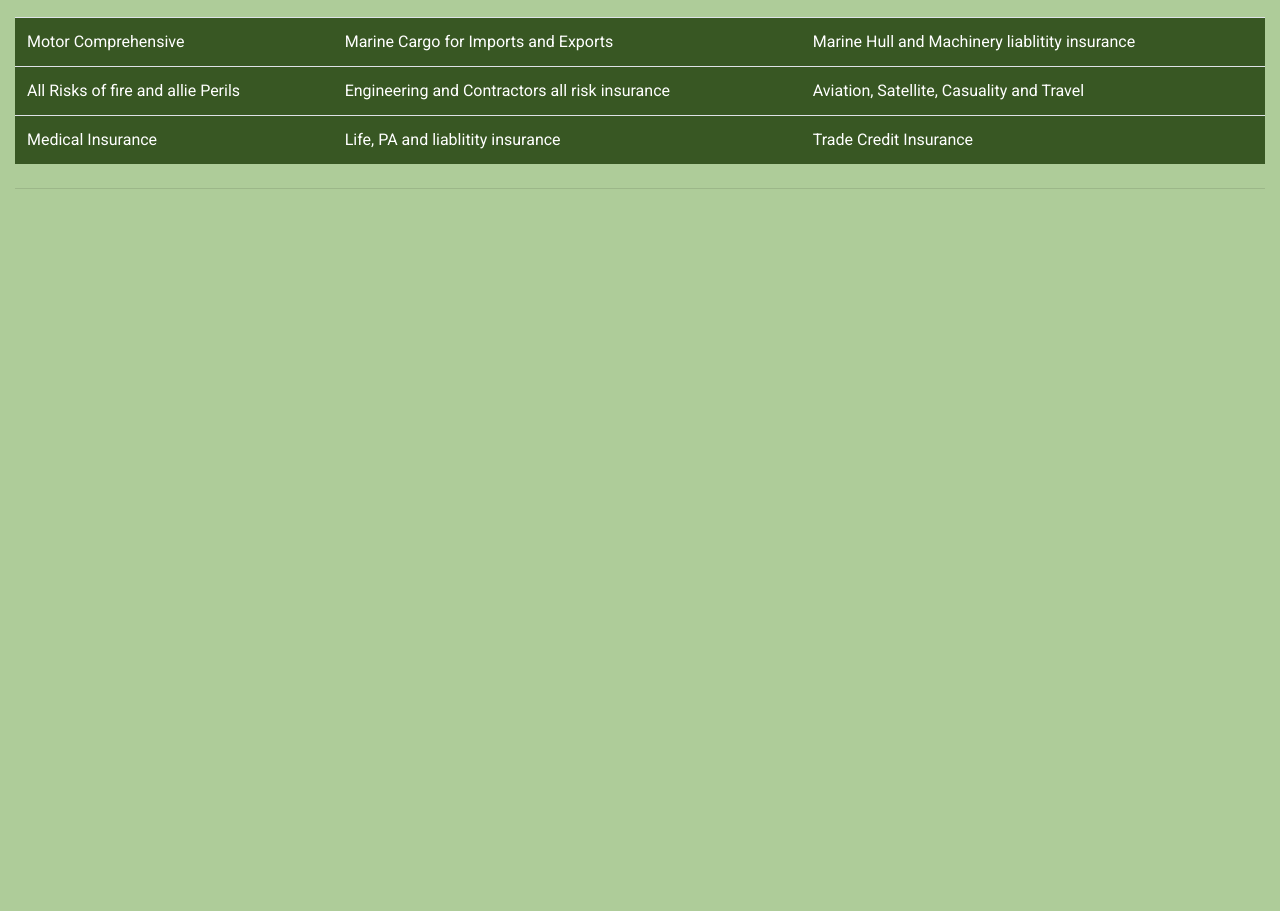
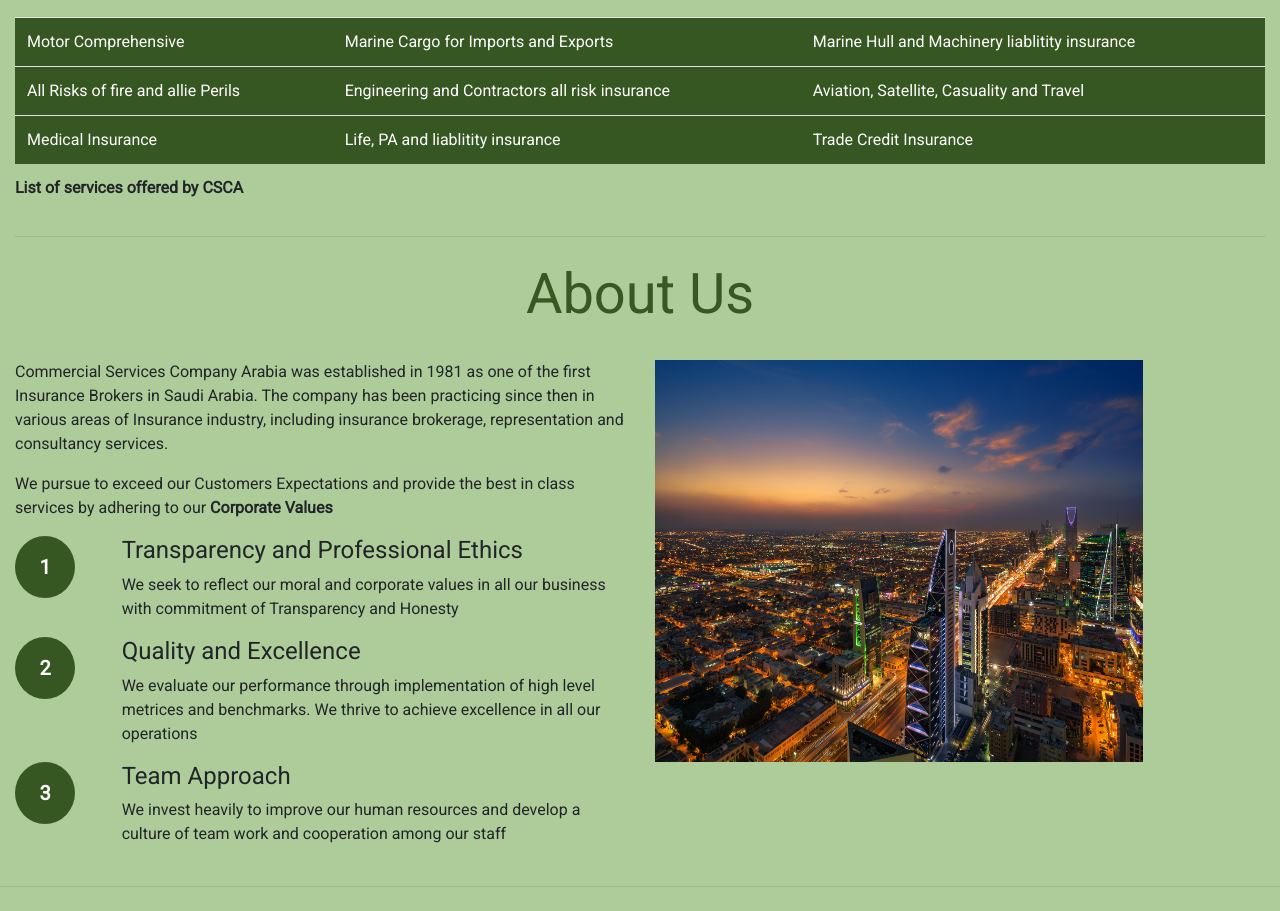
Before and after one commit to SZaidH/CSCA_Responsive, a plain HTML site: page index.html in a window 1280 px wide. Shown: the part 826-1737 px from the top of the page. Before the commit the page ends 1039 px from the top, so only its background shows below. Drawn offline with nearby package versions, Linux system fonts and the light colour scheme.

Commit message:
About Us added

```diff
--- a/css/custom.css
+++ b/css/custom.css
@@ -57,14 +57,38 @@ body{
     color: #385723;
 }
 
-/* Services */
-.services .display-4{
+/* Titles */
+.titles .display-4{
     color: #385723;
 }
 
 /* Table */
 .table-custom{
-    background-color: #385723;
+    background-color: #375722;
     color: #ffffff;
     margin: 20px auto 0px auto;
 }
+
+.table-custom caption{
+    color: #212529;
+    font-weight: bold;
+}
+
+/* About Us */
+.img-custom{
+    width: 80%;
+    height: 80%;
+}
+
+.about-circle{
+    font-size: 20px;
+    width: 60px;
+    background-color: #375722;
+    padding: 1rem;
+    justify-content: center;
+    align-items: center;
+    text-align: center;
+    border-radius: 50%;
+    color: #ffffff;
+    font-weight: bold;
+}
--- a/index.html
+++ b/index.html
@@ -73,7 +73,7 @@
 
   <!-- Our Services Start-->
   <div class="container-fluid padding">
-    <div class="row services text-center">
+    <div class="row titles text-center">
       <div class="col-12">
         <h1 class="display-4">Our Services</h1>
       </div>
@@ -106,6 +106,7 @@
 
   <div class="container-fluid">
     <table class="table table-hover table-custom">
+      <caption>List of services offered by CSCA</caption>
       <tbody>
         <tr>
           <td>Motor Comprehensive</td>
@@ -126,9 +127,67 @@
     </table>
     <hr class="my-4">
   </div>
+  <!-- Our Services End -->
 
+  <!-- About Us Start -->
+  <div class="container-fluid padding">
+    <div class="row titles text-center">
+      <div class="col-12">
+        <h1 class="display-4">About Us</h1>
+      </div>
+      <hr>
+    </div>
 
-  <!-- Our Services End -->
+    <br>
+
+    <div class="row padding">
+      <div class="col-lg-6">
+        <p>Commercial Services Company Arabia was established in 1981 as one of the first Insurance Brokers in Saudi Arabia. The company has been practicing since then in various areas of Insurance industry, including insurance brokerage, representation and consultancy services.</p>
+        <p>We pursue to exceed our Customers Expectations and provide the best in class services by adhering to our <b>Corporate Values</b></p>
+          <div class="row padding">
+            <div class="col-sm-2">
+              <p class="about-circle">1</p>
+            </div>
+            <div class="col-sm">
+              <h4>Transparency and Professional Ethics</h4>
+              <p>
+                We seek to reflect our moral and corporate values in all our business with commitment of Transparency and Honesty
+              </p>
+            </div>
+          </div>
+
+          <div class="row padding">
+            <div class="col-sm-2">
+              <p class="about-circle">2</p>
+            </div>
+            <div class="col-sm">
+              <h4>Quality and Excellence</h4>
+              <p>
+                We evaluate our performance through implementation of high level metrices and benchmarks. We thrive to achieve excellence in all our operations
+              </p>
+            </div>
+          </div>
+
+          <div class="row padding">
+            <div class="col-xs col-sm-2 col-xs-offset">
+              <p class="about-circle">3</p>
+            </div>
+            <div class="col-sm">
+              <h4>Team Approach</h4>
+              <p>
+                We invest heavily to improve our human resources and develop a culture of team work and cooperation among our staff
+              </p>
+            </div>
+          </div>
+      </div>
+      <div class="col-lg-6">
+        <img src="img/riyadh.jpg" alt="Image" class="img-fluid img-custom">
+      </div>
+    </div>
+  </div>
+
+  <hr class="my-4">
+  <!-- About Us End-->
 
   <!-- Bootstrap Components -->
   <script src="https://code.jquery.com/jquery-3.3.1.slim.min.js"
```
Also changed, not shown: img/riyadh.jpg (added).
